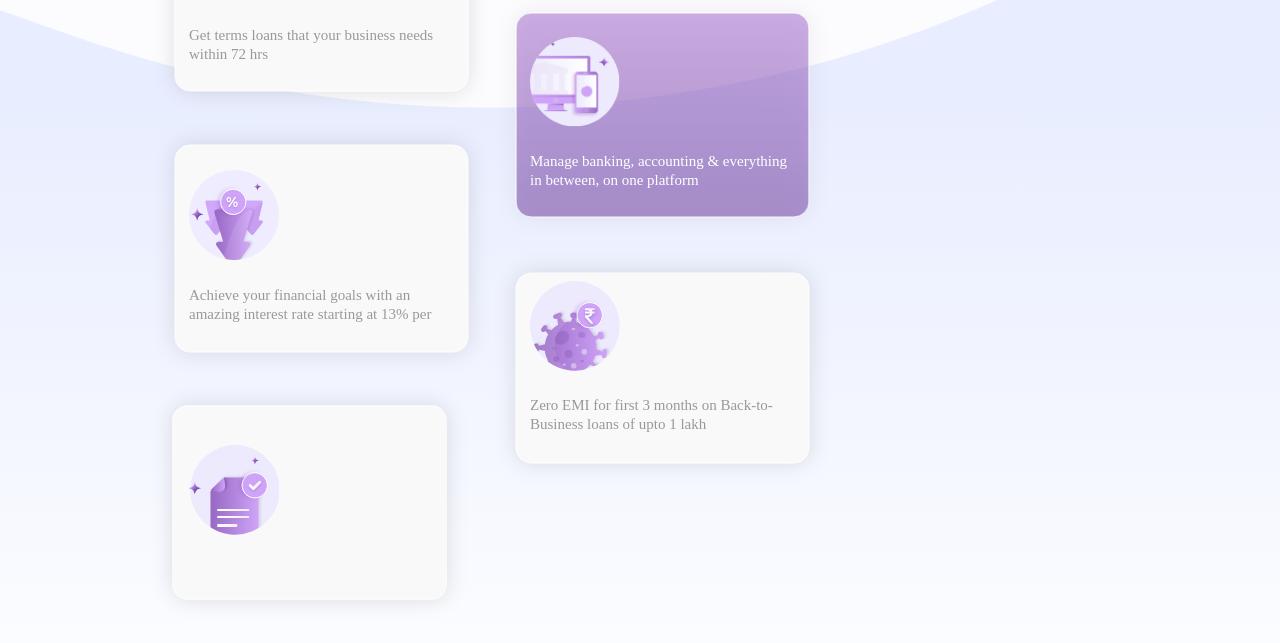
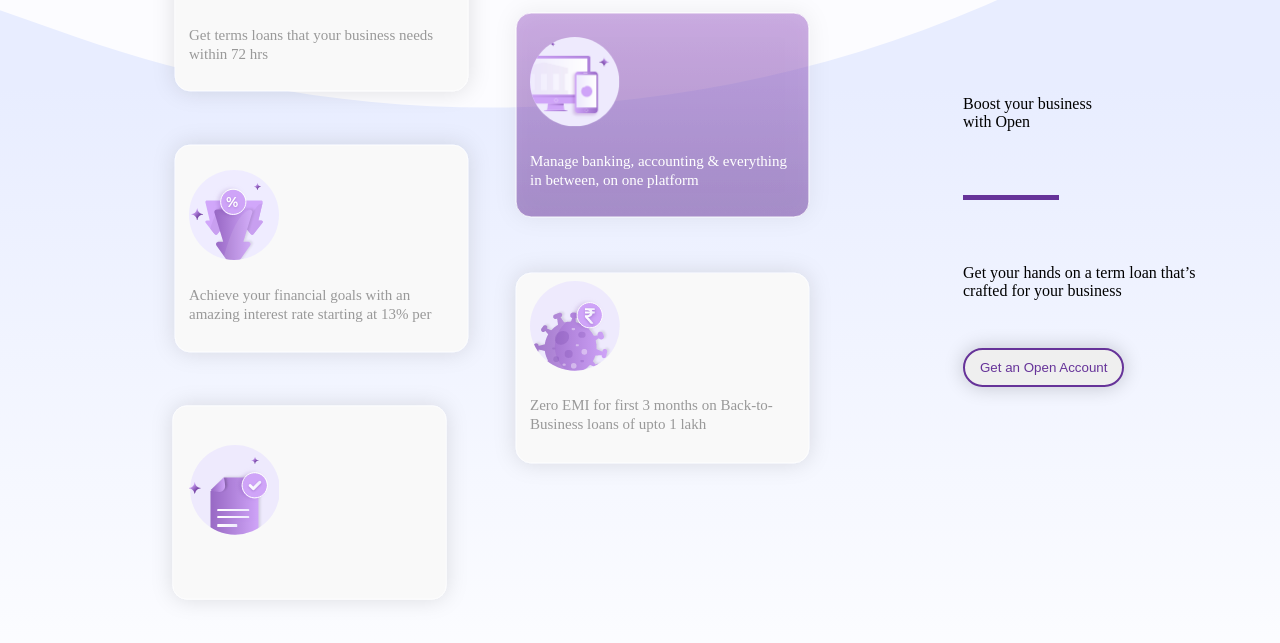
Before and after one commit to nirajsingh5396/Angular-assignment-, an Angular app: page /#/assignment in a window 1280 px wide. Shown: the part 775-1418 px from the top of the page. Built offline with nearby package versions, Linux system fonts and the light colour scheme.

Commit message:
Updated text on card component

```diff
--- a/src/app/assignment/card-media/card-media.component.html
+++ b/src/app/assignment/card-media/card-media.component.html
@@ -1,14 +1,13 @@
-
 <div style="flex-direction: column;" class="sol_wave_bg">
 
     <div style="display: flex;">
         <div style="position: relative;left: 11%;bottom: 3rem;">
-            <img src="/assets/img/Rectangle Copy 23.svg" width="75%" >
+            <img src="/assets/img/Rectangle Copy 23.svg" width="75%">
             <div class="get-paid-Instantly img-common-containet"></div>
             <div class="Get-terms-loans common-text-container"></div>
 
         </div>
-        <div  style="position: relative;top: 4rem">
+        <div style="position: relative;top: 4rem">
             <img src="/assets/img/Rectangle 2.svg" width="75%">
             <div class="freelancer_feature_icon img-common-containet"></div>
             <div class="Manage-banking common-text-container"></div>
@@ -26,6 +25,16 @@
             <div class="Covid img-common-containet"></div>
             <div class="Zero-EMI-for-first-3 common-text-container"></div>
         </div>
+        <div style="flex-direction: column;">
+            <div style="position: relative;bottom: 14rem;">Boost your business <br>with Open</div>
+            <div class="border-bottm"
+                style="border-bottom: 5px solid #663399;width: 6rem;position: relative;bottom: 10rem;"></div>
+            <div style="position: relative;bottom: 6rem;">Get your hands on a term loan that’s <br> crafted for your
+                business</div>
+            <div style="position: relative;bottom: 3rem;">
+                <button type="button" class="btn">Get an Open Account</button>
+            </div>
+        </div>
     </div>
 
     <div style="display: flex;">
--- a/src/app/assignment/card-media/card-media.component.scss
+++ b/src/app/assignment/card-media/card-media.component.scss
@@ -126,3 +126,13 @@ left: 10%;
 width: 323px;
 height: 38px;
 }
+
+.btn{
+box-shadow: 0px 0px 20px #00000033;
+border: 2px solid #663399;
+border-radius: 24px;
+opacity: 1;
+padding: 10px 15px;
+letter-spacing: 0px;
+color: #663399;
+}
```
